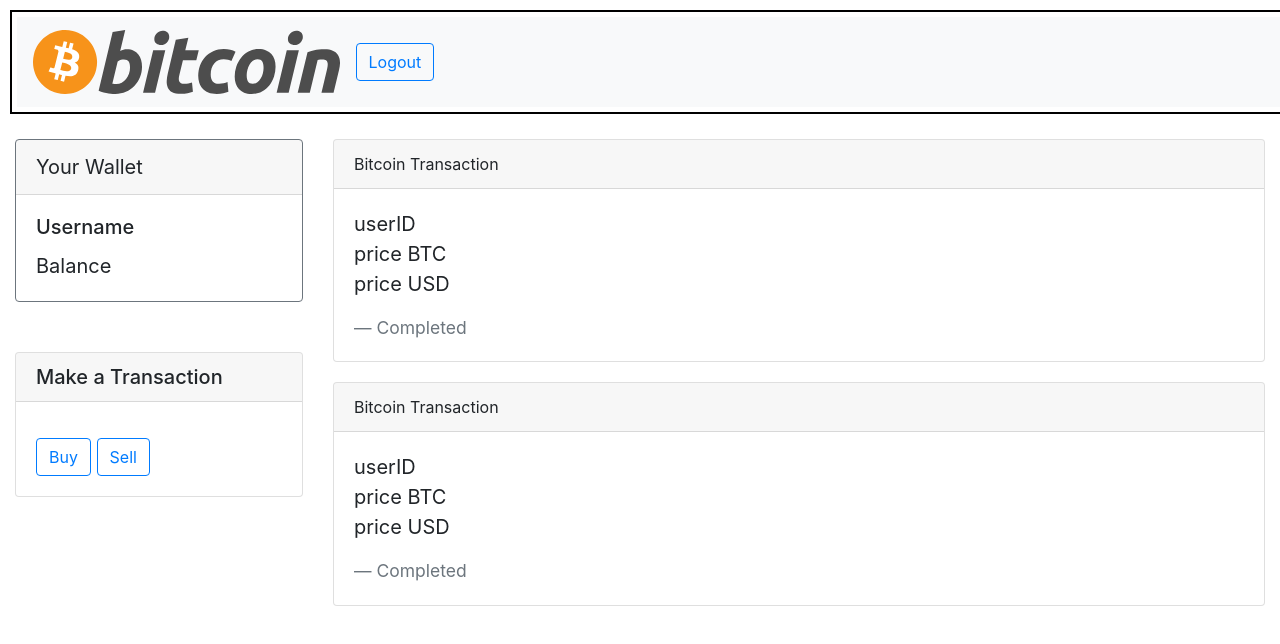
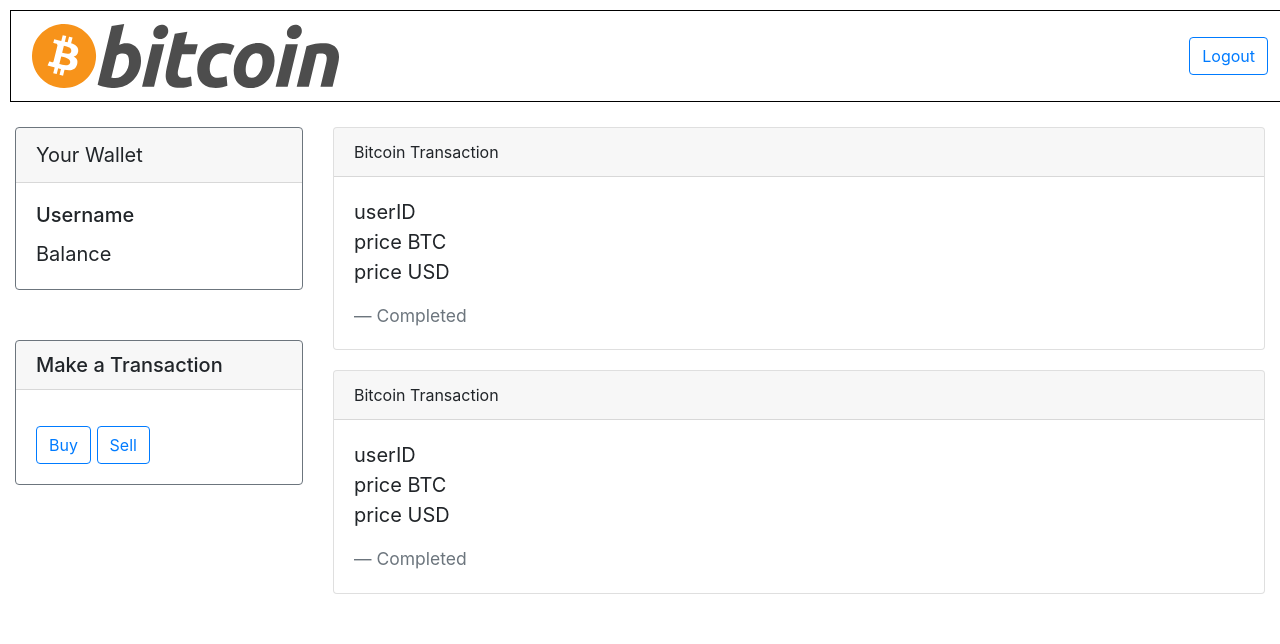
Before and after one commit to cop4520-btc/nodejs_service, a React (Create React App) app in the folder front-end/: page /transactions in a window 1280 px wide. Shown: the top 644 px of the page. Built offline with nearby package versions, Linux system fonts and the light colour scheme.

Commit message:
transaction page

```diff
--- a/front-end/src/components/NavBar.css
+++ b/front-end/src/components/NavBar.css
@@ -1,7 +1,7 @@
 .NavbarDiv
 {
 	display: inline-block;
-	border: 2px solid black;
+	border: 1.75px solid black;
 	margin: 10px;
 	height: 10%;
 	width: 100%;
--- a/front-end/src/components/NavBar.tsx
+++ b/front-end/src/components/NavBar.tsx
@@ -19,11 +19,14 @@
 
 		return (
 			<div className="NavbarDiv">
-				<Navbar bg="light" expand="lg">
-					<Navbar.Brand href="/transactions">
-						<img src={process.env.PUBLIC_URL + "/Bitcoin_logo.svg"} />
-					</Navbar.Brand>
-					<Button variant="outline-primary" onClick={doLogout}>Logout</Button>
+				<Navbar>
+					<img src={process.env.PUBLIC_URL + "/Bitcoin_logo.svg"} />
+					<Navbar.Toggle />
+					<Navbar.Collapse className="justify-content-end">
+						<Navbar.Text>
+						<Button variant="outline-primary" onClick={doLogout}>Logout</Button>
+						</Navbar.Text>
+					</Navbar.Collapse>
 				</Navbar>
 			</div>
 		);
--- a/front-end/src/components/TransactionControls.css
+++ b/front-end/src/components/TransactionControls.css
@@ -3,11 +3,3 @@
 	padding: 5px;
 	margin: 10px;
 }
-
-.transaction-controls .buy{
-
-}
-
-.transaction-controls .sell{
-
-}
--- a/front-end/src/components/TransactionControls.tsx
+++ b/front-end/src/components/TransactionControls.tsx
@@ -9,7 +9,7 @@
 	{
 		return(
 			<div className="transaction-controls" >
-				<Card>
+				<Card border="secondary" style={{ width: '18rem' }}>
 					<Card.Header as="h5">Make a Transaction</Card.Header>
 					<Card.Body>
 						<Card.Title></Card.Title>
--- a/front-end/src/components/Wallet.css
+++ b/front-end/src/components/Wallet.css
@@ -2,12 +2,5 @@
 	font-size: 20px;
 	padding: 5px;
 	margin: 10px;
-}
-
-.wallet .username{
 
 }
-
-.wallet .balance{
-
-}
```
Also changed, not shown: front-end/src/components/TransactionCard.tsx (indentation only).
